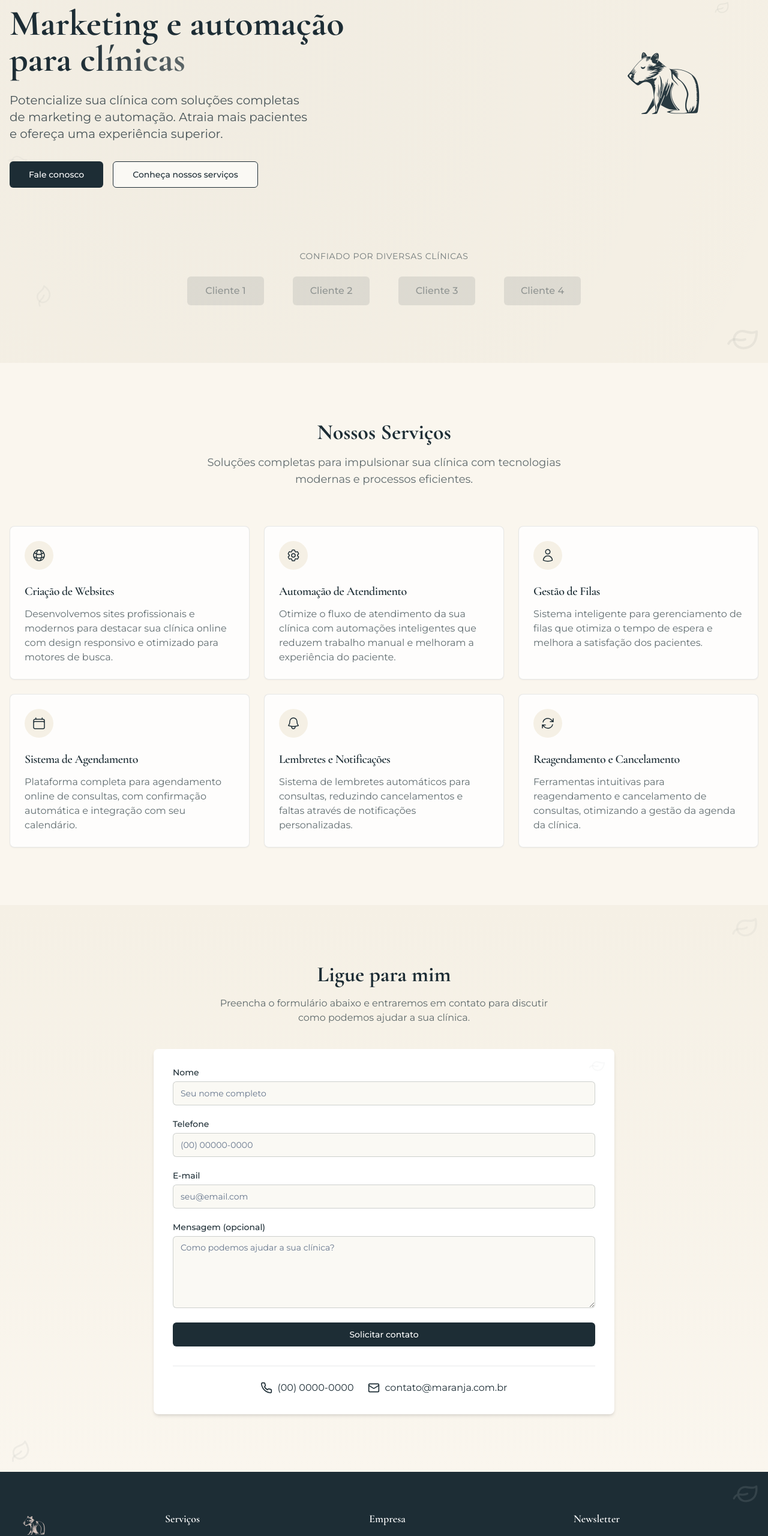
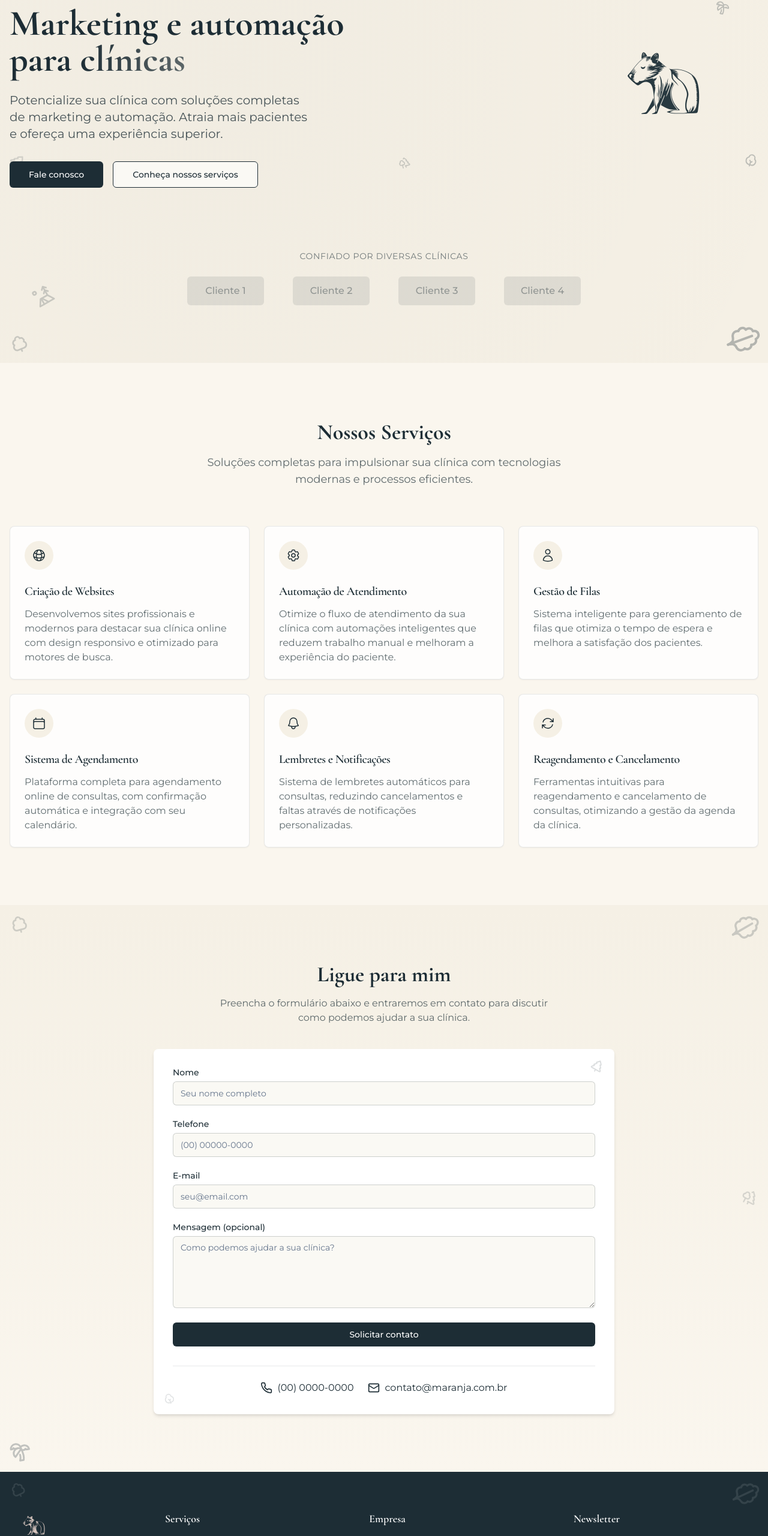
Before and after one commit to agmaranja/maranja-site, a React (Vite) app: page / in a window 1280 px wide. Shown: the part 192-2753 px from the top of the page at 60% size. Built offline with nearby package versions, Linux system fonts and the light colour scheme.

Commit message:
Add more diverse leaf elements.
Added more variety of leaf elements to improve the aesthetic and match the original website's design.

```diff
--- a/src/components/CallMeForm.tsx
+++ b/src/components/CallMeForm.tsx
@@ -1,3 +1,4 @@
+
 import { useState } from "react";
 import { Button } from "@/components/ui/button";
 import { Input } from "@/components/ui/input";
@@ -50,8 +51,10 @@ const CallMeForm = () => {
 
   return (
     <section id="ligue-para-mim" className="py-16 md:py-24 bg-gradient-to-b from-maranja-beige to-maranja-cream relative">
-      <Leaf position="top-right" size={42} rotation={15} className="opacity-20 z-10" />
-      <Leaf position="bottom-left" size={36} rotation={-10} className="opacity-25 z-10" />
+      <Leaf position="top-right" size={42} rotation={15} opacity={0.2} leafType="leafy" className="z-10" />
+      <Leaf position="bottom-left" size={36} rotation={-10} opacity={0.25} leafType="palm" className="z-10" />
+      <Leaf position="center-right" size={28} rotation={28} opacity={0.15} leafType="trees" className="hidden md:block z-10" />
+      <Leaf position="top-left" size={32} rotation={-15} opacity={0.18} leafType="deciduous" className="hidden lg:block z-10" />
 
       <div className="container mx-auto px-4 relative z-20">
         <div className="max-w-3xl mx-auto">
@@ -65,7 +68,8 @@ const CallMeForm = () => {
           </div>
 
           <div className="bg-white rounded-lg shadow-md p-6 md:p-8 relative">
-            <Leaf position="top-right" size={24} rotation={30} className="opacity-15" />
+            <Leaf position="top-right" size={24} rotation={30} opacity={0.15} leafType="pine" />
+            <Leaf position="bottom-left" size={20} rotation={-20} opacity={0.12} leafType="shrub" />
 
             <form onSubmit={handleSubmit}>
               <div className="grid gap-6 mb-6">
--- a/src/components/Footer.tsx
+++ b/src/components/Footer.tsx
@@ -1,3 +1,4 @@
+
 import { Button } from "@/components/ui/button";
 import { Input } from "@/components/ui/input";
 import Leaf from "@/components/Leaf";
@@ -11,13 +12,41 @@ const Footer = () => {
         position="top-right"
         size={40}
         rotation={20}
-        className="opacity-10 text-white"
+        opacity={0.1}
+        leafType="leafy"
+        className="text-white"
       />
       <Leaf
         position="bottom-left"
         size={32}
         rotation={-15}
-        className="opacity-10 text-white"
+        opacity={0.1}
+        leafType="palm"
+        className="text-white"
+      />
+      <Leaf
+        position="center-left"
+        size={26}
+        rotation={45}
+        opacity={0.08}
+        leafType="trees"
+        className="text-white hidden md:block"
+      />
+      <Leaf
+        position="bottom-right"
+        size={24}
+        rotation={10}
+        opacity={0.12}
+        leafType="pine"
+        className="text-white hidden lg:block"
+      />
+      <Leaf
+        position="top-left"
+        size={28}
+        rotation={-25}
+        opacity={0.1}
+        leafType="deciduous"
+        className="text-white hidden xl:block"
       />
 
       <div className="container mx-auto px-4 relative z-10">
--- a/src/components/Header.tsx
+++ b/src/components/Header.tsx
@@ -12,7 +12,8 @@ const Header = () => {
 
   return (
     <header className="sticky top-0 z-50 bg-maranja-beige/95 backdrop-blur-sm py-4 border-b border-maranja-darkblue/10 relative">
-      <Leaf position="top-right" size={24} rotation={15} className="opacity-10 hidden lg:block" />
+      <Leaf position="top-right" size={24} rotation={15} opacity={0.1} className="hidden lg:block" />
+      <Leaf position="top-left" size={20} rotation={-10} opacity={0.15} leafType="leafy" className="hidden lg:block" />
 
       <div className="container mx-auto px-4 flex justify-between items-center">
         <div className="flex items-center">
@@ -66,7 +67,8 @@ const Header = () => {
       {/* Mobile Navigation */}
       {isMenuOpen && (
         <div className="md:hidden absolute top-full left-0 w-full bg-maranja-beige shadow-md py-4 px-4 border-t border-maranja-darkblue/10">
-          <Leaf position="bottom-right" size={20} rotation={-10} className="opacity-15" />
+          <Leaf position="bottom-right" size={20} rotation={-10} opacity={0.15} />
+          <Leaf position="top-left" size={16} rotation={25} opacity={0.1} leafType="shrub" />
           <nav className="flex flex-col space-y-4">
             <a
               href="#inicio"
--- a/src/components/Hero.tsx
+++ b/src/components/Hero.tsx
@@ -13,9 +13,11 @@ const Hero = () => {
       </div>
 
       {/* Decorative Leaves */}
-      <Leaf position="top-left" size={36} rotation={-15} className="opacity-20" />
-      <Leaf position="bottom-right" size={48} rotation={25} className="opacity-30" />
-      <Leaf position="center-left" size={28} rotation={45} className="opacity-15 hidden md:block" />
+      <Leaf position="top-left" size={36} rotation={-15} opacity={0.2} />
+      <Leaf position="bottom-right" size={48} rotation={25} opacity={0.3} leafType="leafy" />
+      <Leaf position="center-left" size={28} rotation={45} opacity={0.15} leafType="pine" className="hidden md:block" />
+      <Leaf position="bottom-left" size={32} rotation={-22} opacity={0.2} leafType="deciduous" className="hidden lg:block" />
+      <Leaf position="center-right" size={24} rotation={18} opacity={0.25} leafType="shrub" className="hidden xl:block" />
 
       <div className="container mx-auto px-4 relative z-10">
         <div className="flex flex-col md:flex-row items-center">
@@ -50,7 +52,8 @@ const Hero = () => {
           </div>
 
           <div className="w-full md:w-1/2 flex justify-center md:justify-end relative">
-            <Leaf position="top-right" size={24} rotation={10} className="opacity-25 absolute top-0 right-12" />
+            <Leaf position="top-right" size={24} rotation={10} opacity={0.25} leafType="palm" className="absolute top-0 right-12" />
+            <Leaf position="bottom-left" size={20} rotation={-15} opacity={0.2} leafType="trees" className="absolute bottom-10 left-6 hidden md:block" />
             <div className="relative w-64 h-64 md:w-80 md:h-80">
               <img
                 src="/lovable-uploads/50f07d24-de5a-4a93-83dc-bab13718a7cf.png"
@@ -62,7 +65,7 @@ const Hero = () => {
         </div>
 
         <div className="mt-16 md:mt-24 text-center relative">
-          <Leaf position="bottom-left" size={32} rotation={-30} className="opacity-20 absolute bottom-0 left-10" />
+          <Leaf position="bottom-left" size={32} rotation={-30} opacity={0.2} leafType="tent-tree" className="absolute bottom-0 left-10" />
 
           <p className="text-sm uppercase tracking-wider text-maranja-darkblue/60 mb-6">
             Confiado por diversas clínicas
--- a/src/components/Leaf.tsx
+++ b/src/components/Leaf.tsx
@@ -1,13 +1,17 @@
 
-import { Leaf as LeafIcon } from "lucide-react";
+import { Leaf as LeafIcon, LeafyGreen, Trees, TreeDeciduous, TreePalm, TreePine, TentTree, Shrub } from "lucide-react";
 import { cn } from "@/lib/utils";
+
+type LeafType = "standard" | "leafy" | "trees" | "deciduous" | "palm" | "pine" | "tent-tree" | "shrub";
 
 interface LeafProps {
   className?: string;
   size?: number;
   color?: string;
   rotation?: number;
+  opacity?: number;
   position?: "top-left" | "top-right" | "bottom-left" | "bottom-right" | "center-left" | "center-right";
+  leafType?: LeafType;
 }
 
 const Leaf = ({
@@ -15,7 +19,9 @@ const Leaf = ({
   size = 24,
   color = "currentColor",
   rotation = 0,
-  position = "top-right"
+  opacity = 0.2,
+  position = "top-right",
+  leafType = "standard"
 }: LeafProps) => {
   const positionClasses = {
     "top-left": "absolute top-4 left-4",
@@ -26,16 +32,40 @@ const Leaf = ({
     "center-right": "absolute top-1/2 -translate-y-1/2 right-4",
   };
 
+  const getLeafIcon = () => {
+    switch (leafType) {
+      case "leafy":
+        return <LeafyGreen size={size} color={color} />;
+      case "trees":
+        return <Trees size={size} color={color} />;
+      case "deciduous":
+        return <TreeDeciduous size={size} color={color} />;
+      case "palm":
+        return <TreePalm size={size} color={color} />;
+      case "pine":
+        return <TreePine size={size} color={color} />;
+      case "tent-tree":
+        return <TentTree size={size} color={color} />;
+      case "shrub":
+        return <Shrub size={size} color={color} />;
+      default:
+        return <LeafIcon size={size} color={color} />;
+    }
+  };
+
   return (
     <div
       className={cn(
-        "text-maranja-darkblue/20 transition-all duration-700",
+        "text-maranja-darkblue transition-all duration-700",
         positionClasses[position],
         className
       )}
-      style={{ transform: `rotate(${rotation}deg)` }}
+      style={{
+        transform: `rotate(${rotation}deg)`,
+        opacity: opacity
+      }}
     >
-      <LeafIcon size={size} color={color} />
+      {getLeafIcon()}
     </div>
   );
 };
```
